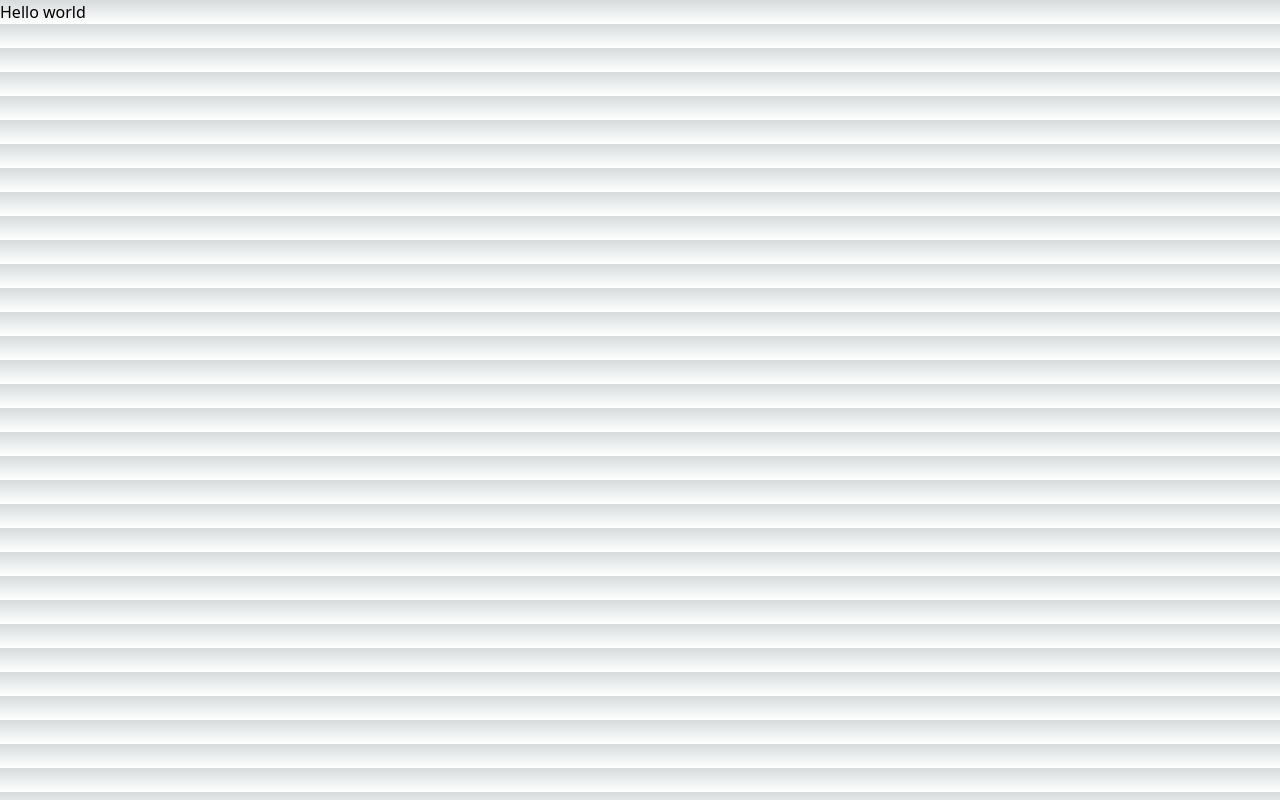
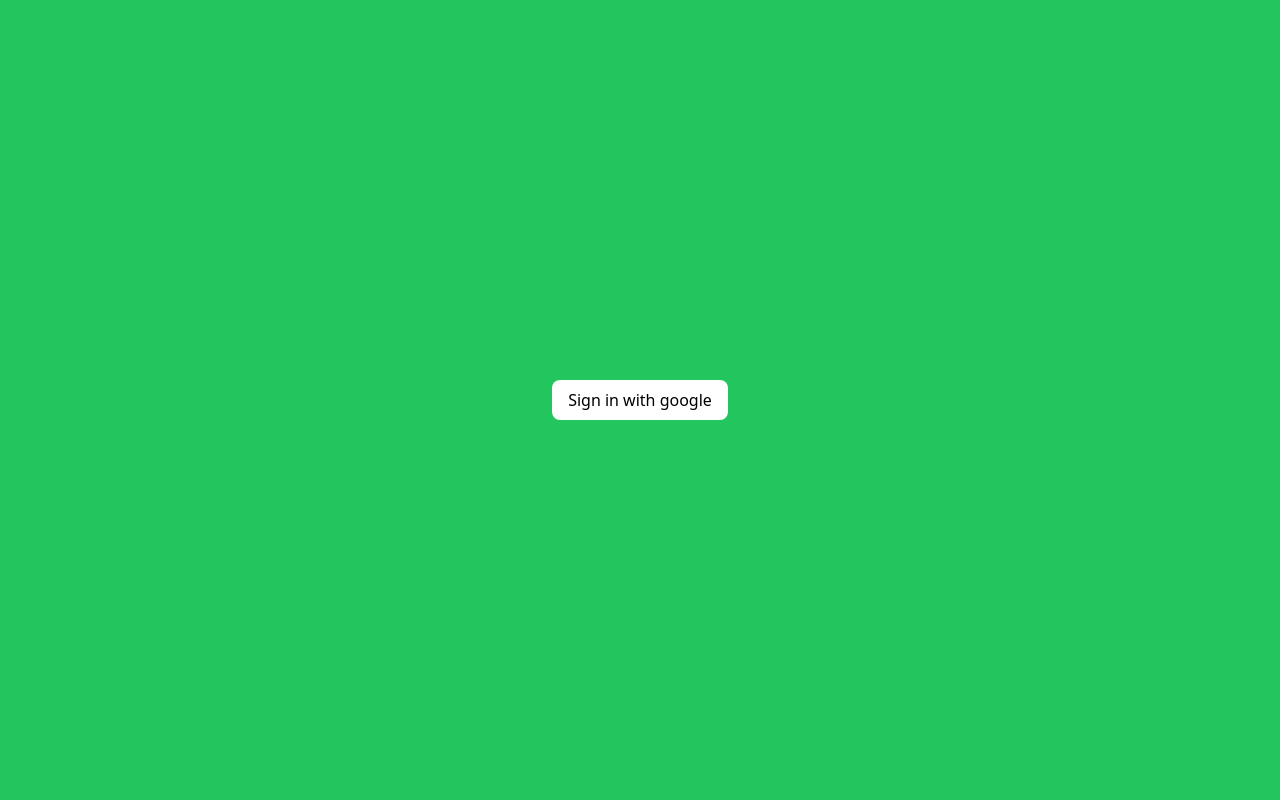
Before and after one commit to AmirKhamesy/adoreptile-admin, a Next.js app: page / in a window 1280 px wide. Built offline with nearby package versions, Linux system fonts and the light colour scheme.

Commit message:
Saving env stuff

```diff
--- a/package.json
+++ b/package.json
@@ -13,6 +13,7 @@
     "eslint": "8.39.0",
     "eslint-config-next": "13.3.1",
     "next": "13.3.1",
+    "next-auth": "^4.22.1",
     "postcss": "8.4.23",
     "react": "18.2.0",
     "react-dom": "18.2.0",
--- /dev/null
+++ b/pages/api/auth/[...nextauth].js
@@ -0,0 +1,28 @@
+import NextAuth from "next-auth";
+import AppleProvider from "next-auth/providers/apple";
+import FacebookProvider from "next-auth/providers/facebook";
+import GoogleProvider from "next-auth/providers/google";
+import EmailProvider from "next-auth/providers/email";
+
+export default NextAuth({
+  providers: [
+    // OAuth authentication providers...
+    AppleProvider({
+      clientId: process.env.APPLE_ID,
+      clientSecret: process.env.APPLE_SECRET,
+    }),
+    FacebookProvider({
+      clientId: process.env.FACEBOOK_ID,
+      clientSecret: process.env.FACEBOOK_SECRET,
+    }),
+    GoogleProvider({
+      clientId: process.env.GOOGLE_ID,
+      clientSecret: process.env.GOOGLE_SECRET,
+    }),
+    // Passwordless / email sign in
+    EmailProvider({
+      server: process.env.MAIL_SERVER,
+      from: "NextAuth.js <no-reply@example.com>",
+    }),
+  ],
+});
--- a/pages/index.js
+++ b/pages/index.js
@@ -1,5 +1,13 @@
 import Image from "next/image";
 
 export default function Home() {
-  return <div>Hello world</div>;
+  return (
+    <div className="bg-green-500 w-screen h-screen flex items-center">
+      <div className="w-full text-center">
+        <button className="bg-white p-2 px-4 rounded-lg ">
+          Sign in with google
+        </button>
+      </div>
+    </div>
+  );
 }
--- a/styles/globals.css
+++ b/styles/globals.css
@@ -2,7 +2,7 @@
 @tailwind components;
 @tailwind utilities;
 
-:root {
+/* :root {
   --foreground-rgb: 0, 0, 0;
   --background-start-rgb: 214, 219, 220;
   --background-end-rgb: 255, 255, 255;
@@ -24,4 +24,4 @@
       rgb(var(--background-end-rgb))
     )
     rgb(var(--background-start-rgb));
-}
+} */
```
Also changed, not shown: 2 other files (tests, documents, lock files or other folders).
